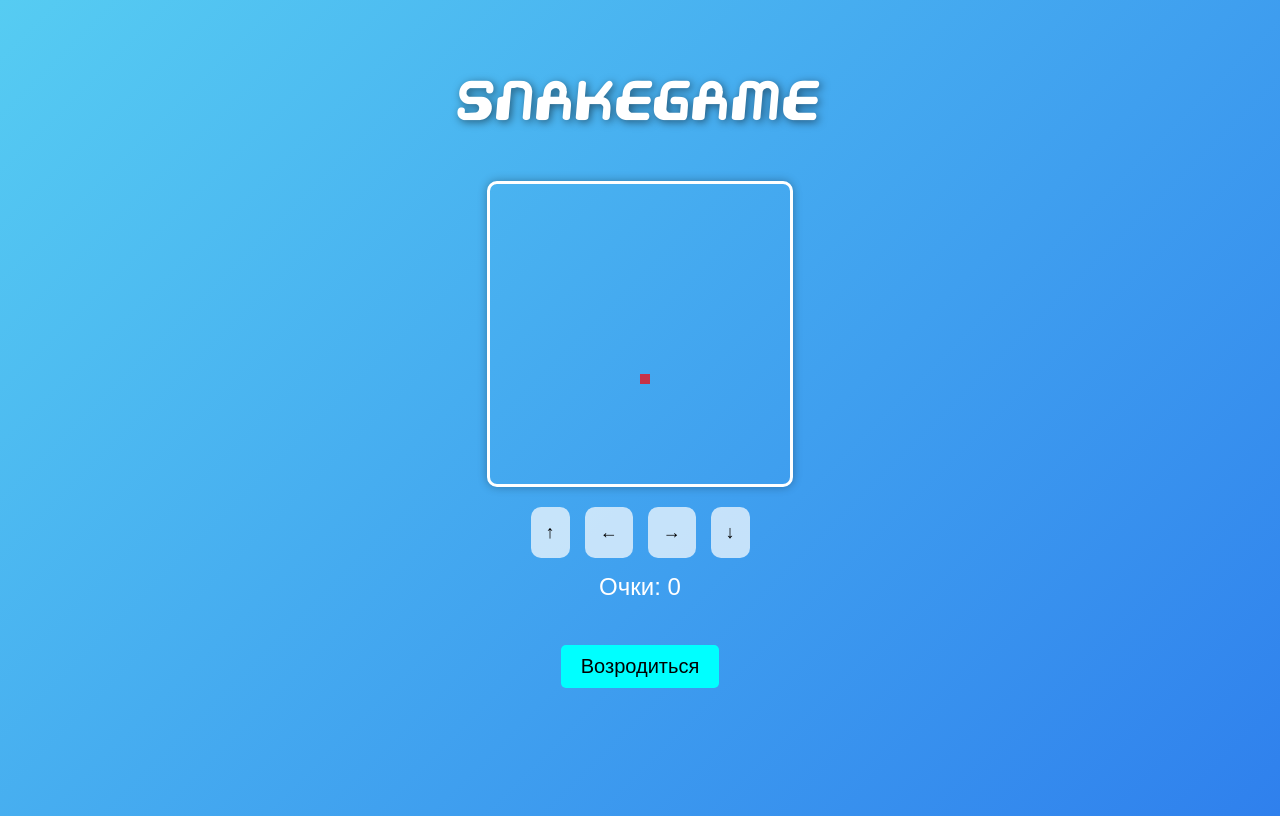
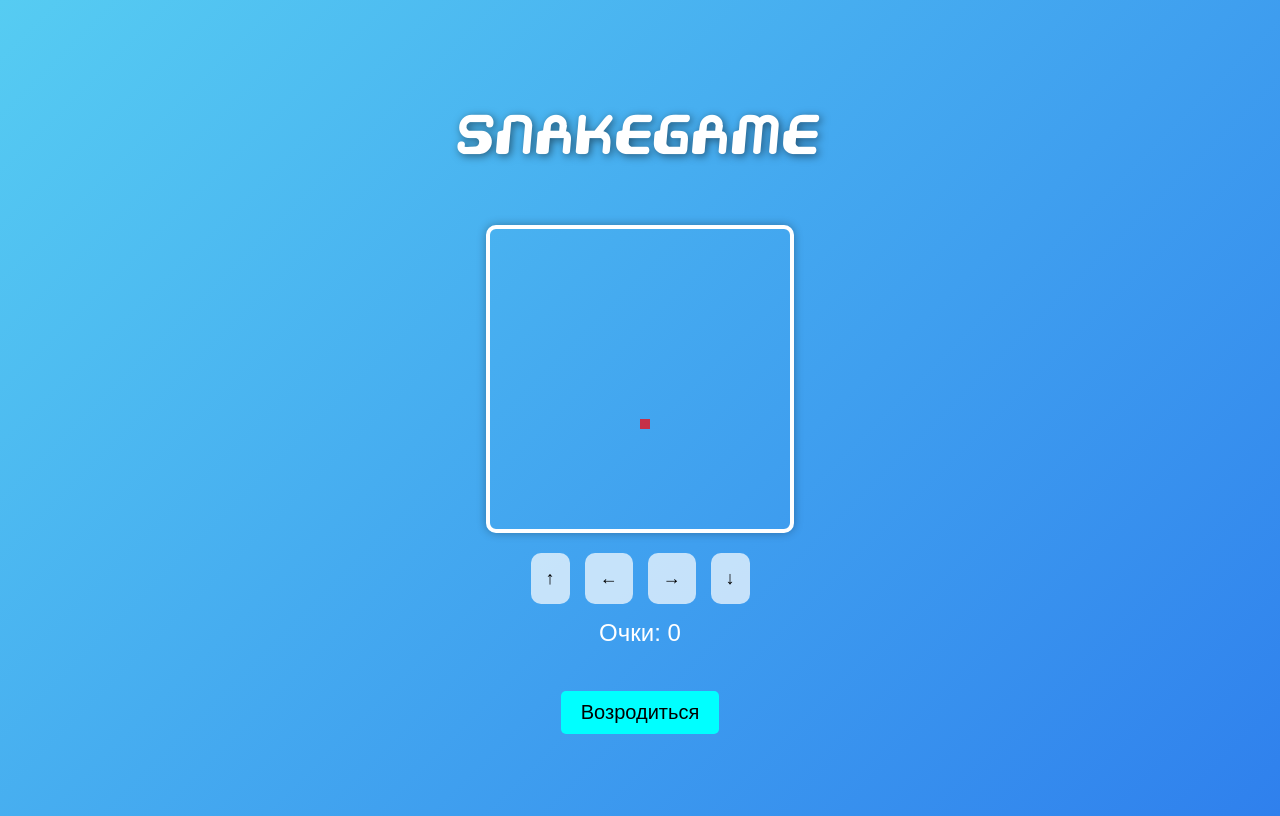
Before and after one commit to meycoder/webgame-zm, a plain HTML site: page index.html in a window 1280 px wide. Drawn offline with Linux system fonts and the light colour scheme.

Commit message:
Update index.html

```diff
--- a/index.html
+++ b/index.html
@@ -31,12 +31,12 @@
             letter-spacing: 5px; /* Расстояние между буквами */
             color: #ffffff; /* Белый цвет текста */
             text-shadow: 2px 2px 8px rgba(0, 0, 0, 0.5); /* Тень для текста */
-            margin-bottom: 50px; /* Отступ снизу */
-            margin-top: -60px; /* Поднимаем текст выше */
+            margin-bottom: 60px; /* Отступ снизу */
+            margin-top: 20px; /* Поднимаем текст выше */
         }
 
         canvas {
-            border: 3px solid #fff; /* Белая рамка для канваса */
+            border: 4px solid #fff; /* Белая рамка для канваса */
             box-shadow: 0 0 10px rgba(0, 0, 0, 0.3); /* Тень для канваса */
             border-radius: 10px; /* Закругленные углы */
         }
```
